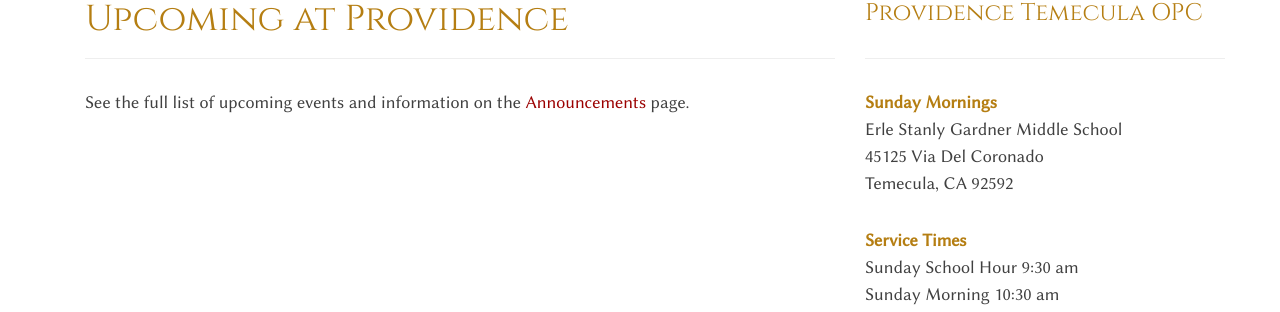
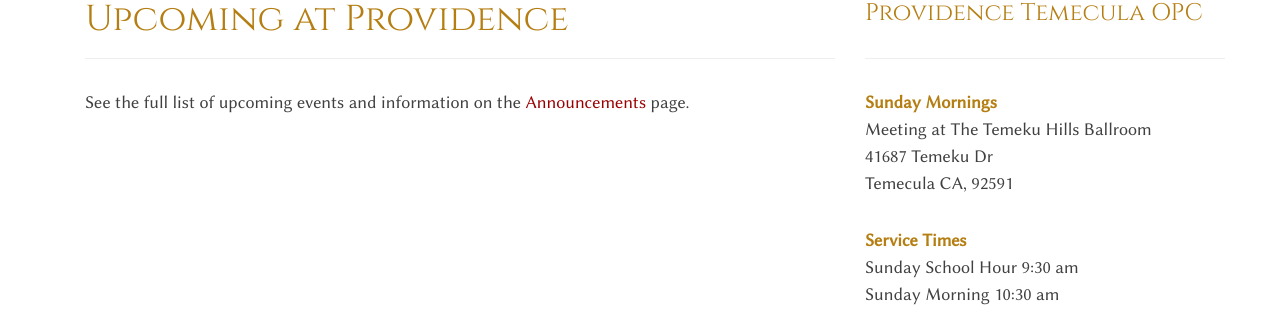
Before and after one commit to japodacaj/temeculaopc.github.io, a Jekyll site: the page built from index.html, in a window 1280 px wide and 900 px high, scrolled down 1018 px. Shown: the part 141-453 px from the top of the window. Built offline with Jekyll 4.4.1, drawn with Linux system fonts in a browser that asks for light colours; nearby versions of some CDN libraries.

Commit message:
update address

```diff
--- a/index.html
+++ b/index.html
@@ -75,9 +75,9 @@
       <hr class="sidebar-line">
       <p>
       <strong class="contact-title">Sunday Mornings</strong><br />
-      Erle Stanly Gardner Middle School<br />
-      45125 Via Del Coronado<br />
-      Temecula, CA 92592
+      Meeting at The Temeku Hills Ballroom<br />
+      41687 Temeku Dr<br />
+      Temecula CA, 92591
       </p>
       <p>
       <strong class="contact-title">Service Times</strong><br />
@@ -91,7 +91,7 @@
       Phone: (951) 551-9177<br />
       Email: <a href="mailto:info@temeculaopc.org">info@temeculaopc.org</a>
       </p>
-      <iframe src="https://maps.google.com/maps?q=45125+Via+Del+Coronado++Temecula+92592&amp;hl=en&amp;ie=UTF8&amp;sll=33.501371,-117.122245&amp;sspn=0.204409,0.349846&amp;hnear=45125+V%C3%ADa+Del+Coronado,+Temecula,+California+92592&amp;t=m&amp;hq=&amp;ll=33.46997,-117.10988&amp;spn=0.021479,0.025749&amp;z=14&amp;iwloc=A&amp;output=embed" height="300" width="300" frameborder="0" marginwidth="0" marginheight="0" scrolling="no"></iframe>
+      <iframe src="https://www.google.com/maps/embed?pb=!1m18!1m12!1m3!1d3326.4736016848374!2d-117.11524788439084!3d33.51507018075532!2m3!1f0!2f0!3f0!3m2!1i1024!2i768!4f13.1!3m3!1m2!1s0x80db7f1d1f46549d%3A0xe137f0fb5102614c!2s41687+Temeku+Dr%2C+Temecula%2C+CA+92591!5e0!3m2!1sen!2sus!4v1498495241609" width="300" height="300" frameborder="0" style="border:0" allowfullscreen></iframe>
     </div>
   </div>
 </div>
```
Also changed, not shown: contact.html (+4 -4 lines).
